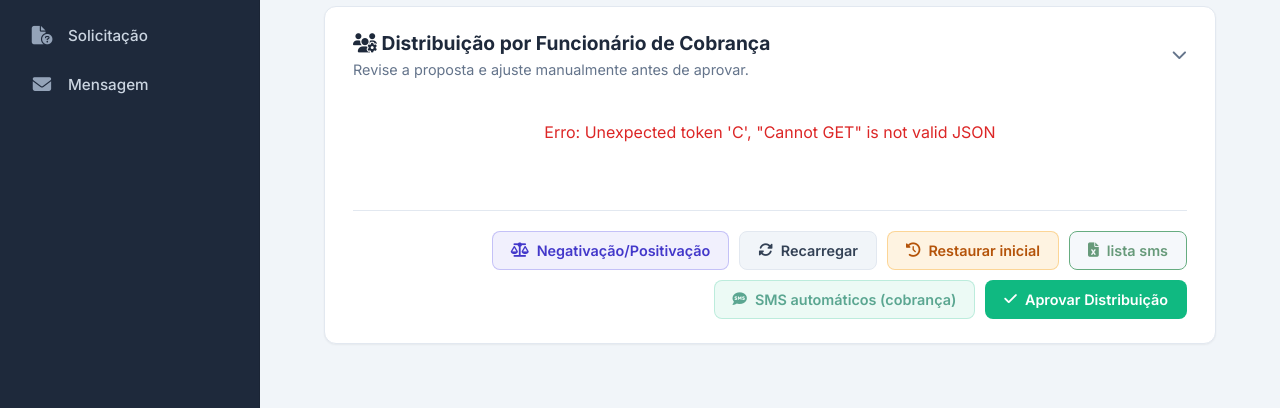
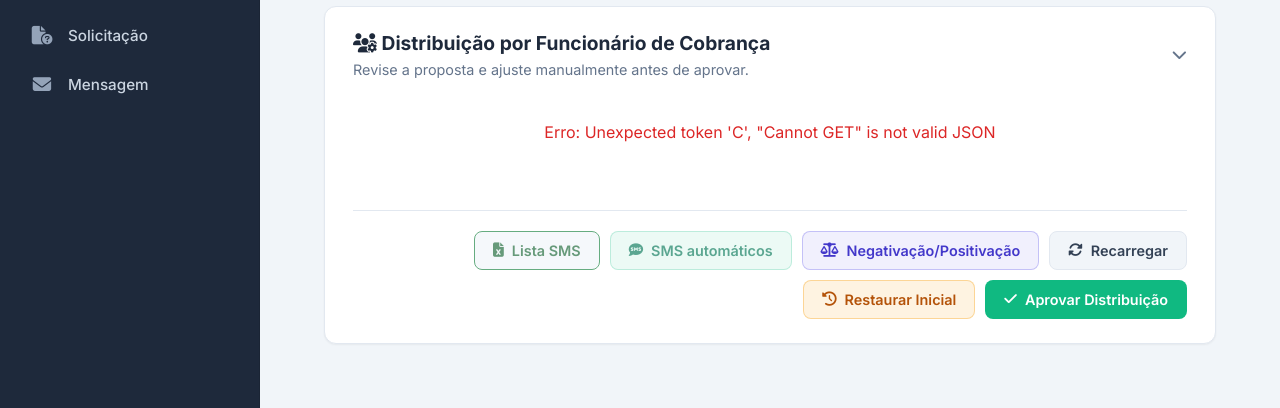
Before and after one commit to FlavioHSB-Prottus/Prototipo-SAJ, a Python web app: template templates/importacao.html in a window 1280 px wide, after a click that opens the changed part. Shown: the part 589-997 px from the top of the page. Run offline with Jinja, Linux system fonts and the light colour scheme; the template is opened without the code that fills it: most values are stand-ins (such as "Sample title", 1, 10 or a date in 2020).

Commit message:
Atualiza a interface de importação com novos botões para SMS e ajusta o texto do rodapé, melhorando a usabilidade e clareza das ações disponíveis.

```diff
--- a/templates/importacao.html
+++ b/templates/importacao.html
@@ -62,8 +62,14 @@
             <!-- Blocos por funcionario -->
             <div class="distribuicao-funcionarios" id="distribuicaoFuncionarios"></div>
 
-            <!-- Acoes: Negativação/Positivação / Recarregar / Restaurar / Aprovar (rodape do painel) -->
+            <!-- Rodape: Lista SMS, SMS automáticos, Negativação/Positivação, Recarregar, Restaurar, Aprovar -->
             <div class="distribuicao-actions distribuicao-actions-footer">
+                <button type="button" class="btn-secondary-dist btn-sms-excel-dist" id="btnSmsAutomatizadosExcel" disabled title="Excel: grupo, cota e dias de atraso dos contratos abertos com SMS previsto (dias 0, 16, 31, 61 ou 85)">
+                    <i class="fa-solid fa-file-excel"></i> Lista SMS
+                </button>
+                <button type="button" class="btn-secondary-dist btn-sms-automatizados-dist" id="btnSmsAutomatizadosDistribuicao" disabled title="SMS automáticos: todos os contratos abertos; envia quando a diferença hoje vs. vencimento mais antigo das parcelas em aberto for 0, 16, 31, 61 ou 85 dias">
+                    <i class="fa-solid fa-comment-sms"></i> SMS automáticos
+                </button>
                 <button type="button" class="btn-secondary-dist btn-neg-pos-dist" id="btnNegPosDistribuicao" title="Abrir módulo Negativação na Carteira Cobrança">
                     <i class="fa-solid fa-scale-balanced"></i> Negativação/Positivação
                 </button>
@@ -71,13 +77,7 @@
                     <i class="fa-solid fa-rotate"></i> Recarregar
                 </button>
                 <button type="button" class="btn-secondary-dist btn-restaurar-dist" id="btnRestaurarDistribuicao" title="Voltar à distribuição inicial da importação (desfaz todas as transferências)">
-                    <i class="fa-solid fa-clock-rotate-left"></i> Restaurar inicial
-                </button>
-                <button type="button" class="btn-secondary-dist btn-sms-excel-dist" id="btnSmsAutomatizadosExcel" disabled title="Excel: grupo, cota e dias de atraso dos contratos abertos com SMS previsto (dias 0, 16, 31, 61 ou 85)">
-                    <i class="fa-solid fa-file-excel"></i> lista sms
-                </button>
-                <button type="button" class="btn-secondary-dist btn-sms-automatizados-dist" id="btnSmsAutomatizadosDistribuicao" disabled title="SMS automáticos: todos os contratos abertos; envia quando a diferença hoje vs. vencimento mais antigo das parcelas em aberto for 0, 16, 31, 61 ou 85 dias">
-                    <i class="fa-solid fa-comment-sms"></i> SMS automáticos (cobrança)
+                    <i class="fa-solid fa-clock-rotate-left"></i> Restaurar Inicial
                 </button>
                 <button type="button" class="btn-aprovar-dist" id="btnAprovarDistribuicao">
                     <i class="fa-solid fa-check"></i> Aprovar Distribuição
```
